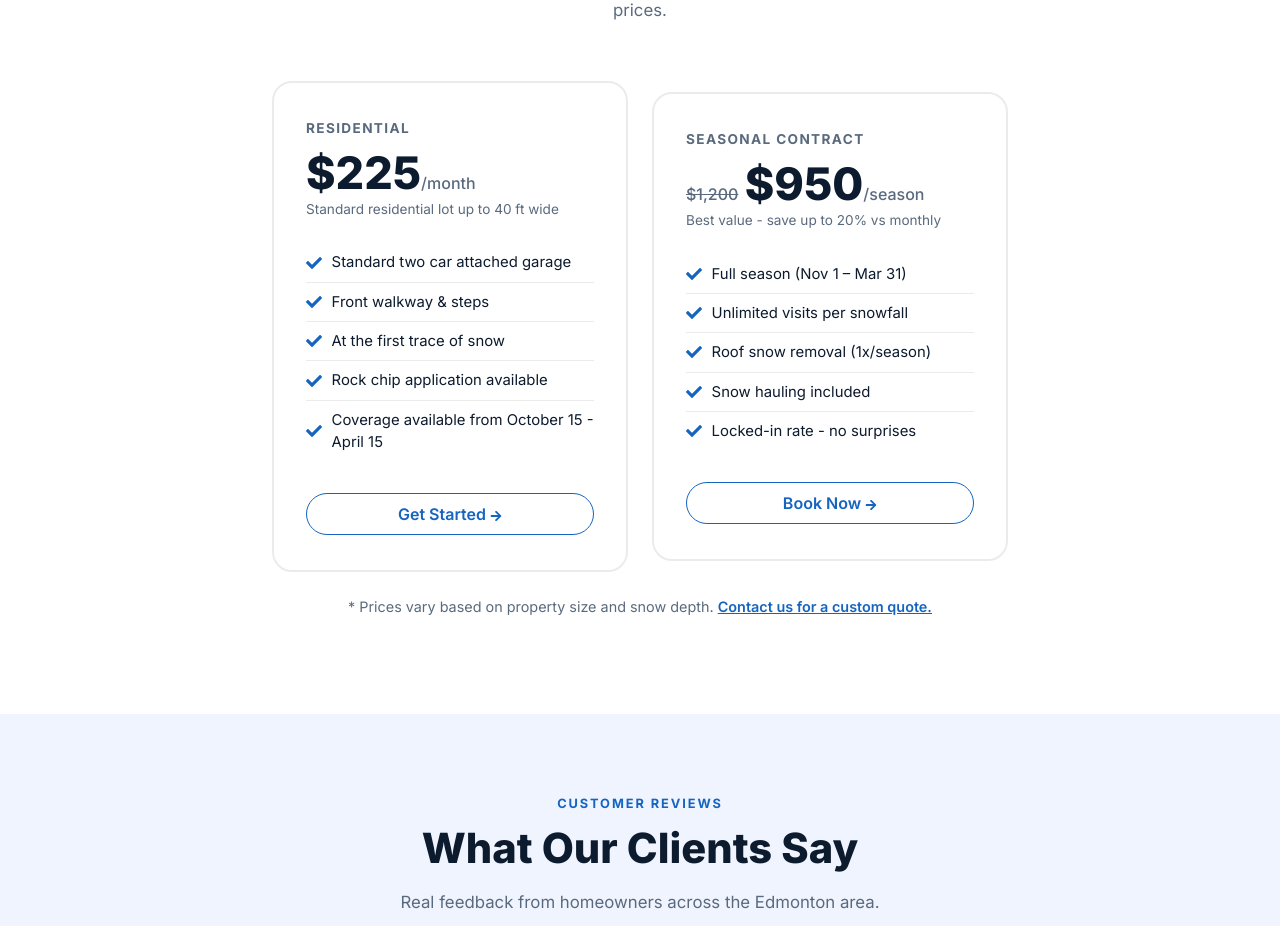
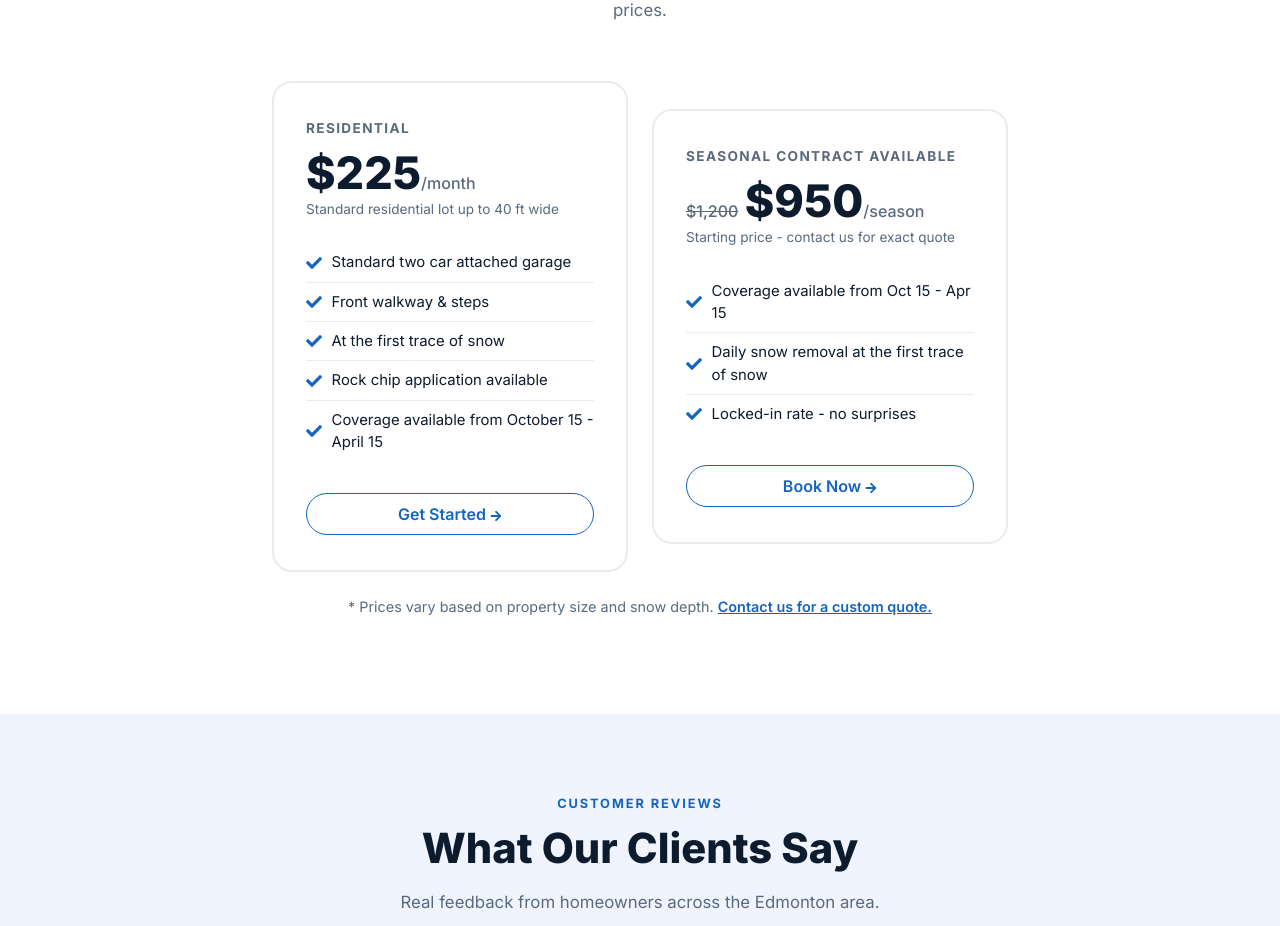
Before and after one commit to tuancat8730-sam/ci_snow_1, a React (Vite) app: page /#/ in a window 1280 px wide. Shown: the part 3380-4306 px from the top of the page. Built offline with nearby package versions, Linux system fonts and the light colour scheme.

Commit message:
fix: update Seasonal Contract pricing copy

```diff
--- a/src/data/pricing.js
+++ b/src/data/pricing.js
@@ -18,19 +18,17 @@
   },
   {
     id: 'seasonal',
-    name: 'Seasonal Contract',
+    name: 'Seasonal Contract Available',
     price: '$950',
     priceNote: 'season',
     originalPrice: '$1,200',
     isHighlighted: false,
     features: [
-      'Full season (Nov 1 – Mar 31)',
-      'Unlimited visits per snowfall',
-      'Roof snow removal (1x/season)',
-      'Snow hauling included',
+      'Coverage available from Oct 15 - Apr 15',
+      'Daily snow removal at the first trace of snow',
       'Locked-in rate - no surprises',
     ],
     ctaText: 'Book Now',
-    disclaimer: 'Best value - save up to 20% vs monthly',
+    disclaimer: null,
   },
 ]
```
